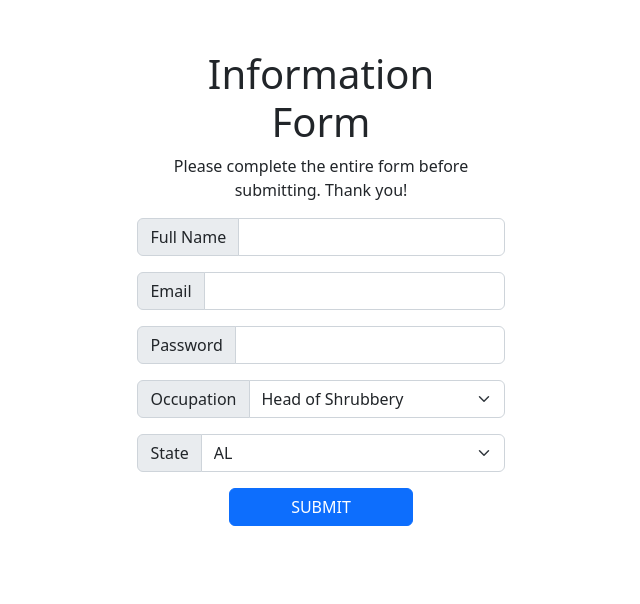
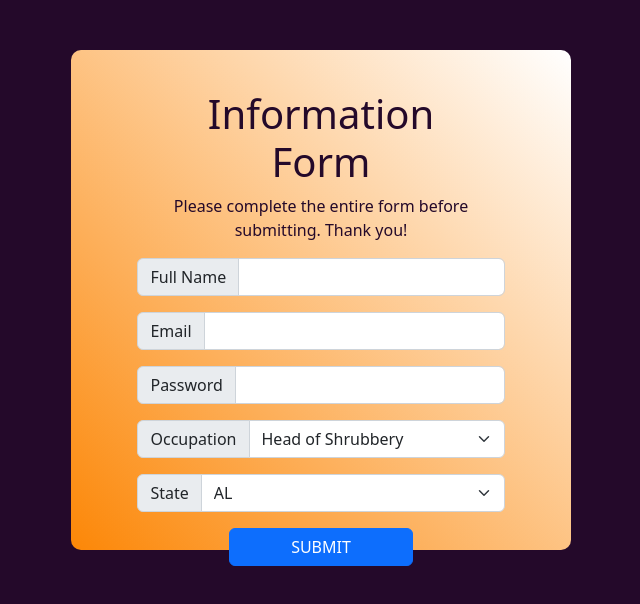
Before and after one commit to jessykim/frontend-take-home-front, a React (Create React App) app: page / in a window 1280 px wide. Shown: the top 604 px of the page, without its empty margins (319-959 px from the left). Built offline with nearby package versions, Linux system fonts and the light colour scheme; no server answers.

Commit message:
add favicon and styling

```diff
--- a/public/index.html
+++ b/public/index.html
@@ -24,7 +24,7 @@
       work correctly both with client-side routing and a non-root public URL.
       Learn how to configure a non-root public URL by running `npm run build`.
     -->
-    <title>React App</title>
+    <title>Frontend Take Home Assessment</title>
   </head>
   <body>
     <noscript>You need to enable JavaScript to run this app.</noscript>
--- a/src/components/InfoForm.jsx
+++ b/src/components/InfoForm.jsx
@@ -34,6 +34,7 @@ const InfoForm = (props) => {
 
   return (
     <>
+      <main>
         <div className={styles.container}>
           <h1>Information Form</h1>
           <p>Please complete the entire form before submitting. Thank you!</p>
@@ -185,6 +186,7 @@ const InfoForm = (props) => {
             )}
           </form>
         </div>
+      </main>
     </>
   )
 }
--- a/src/components/InfoForm.module.css
+++ b/src/components/InfoForm.module.css
@@ -1,8 +1,21 @@
+main {
+  display: flex;
+  justify-content: center;
+  height: 100vh;
+  background-color: rgb(36, 9, 42);
+}
+
 .container {
   display: flex;
   flex-direction: column;
   align-items: center;
   margin-top: 50px;
+  border-radius: 10px;
+  color: rgb(36, 9, 42);
+  background: linear-gradient(45deg, rgb(252, 135, 7), white) ;
+  padding: 40px 0;
+  width: 500px;
+  height: 500px;
 }
 
 .success {
```
Also changed, not shown: 1 other file (tests, documents, lock files or other folders). Lines whose indentation alone changed are shown as unchanged.
